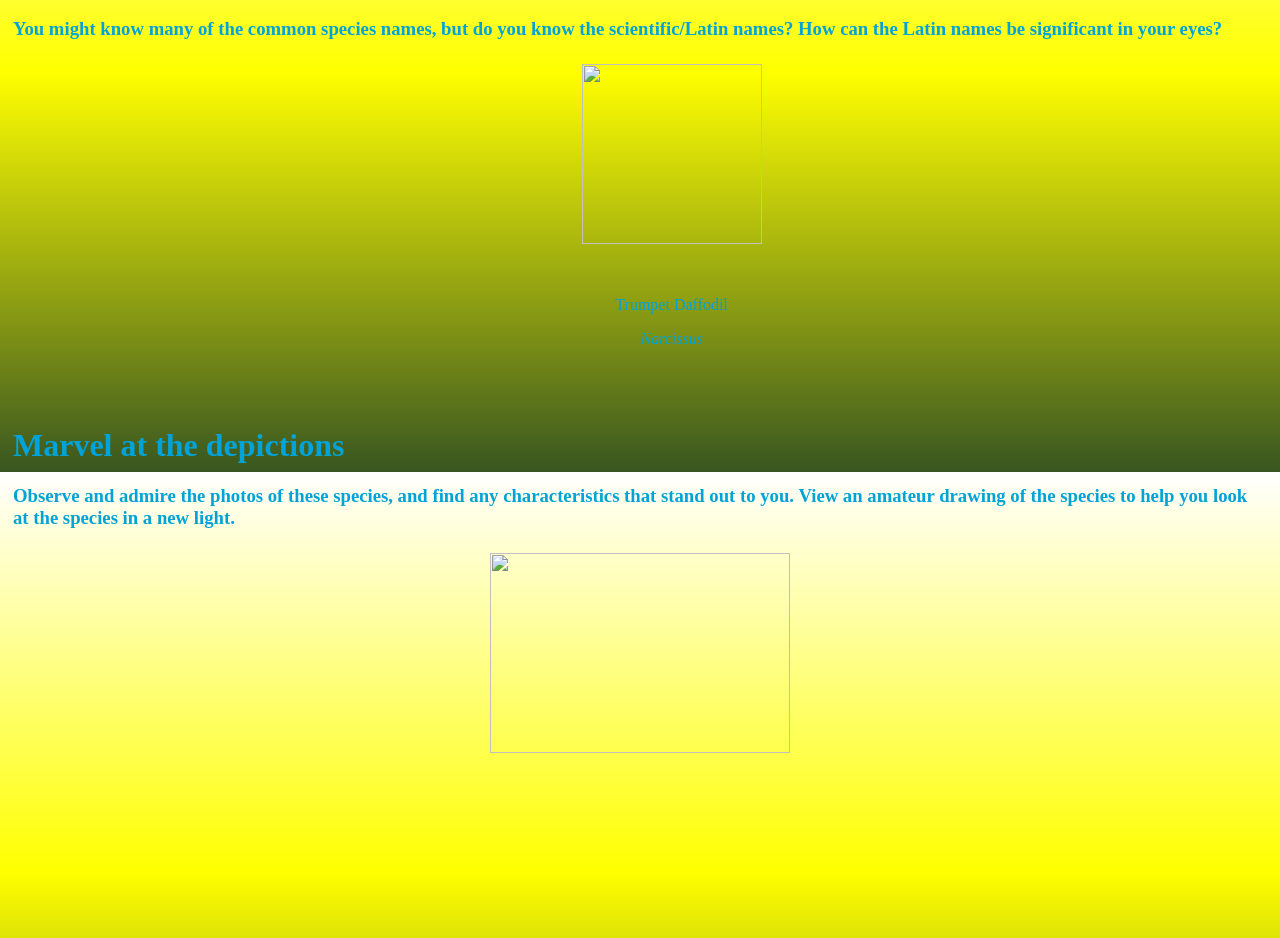
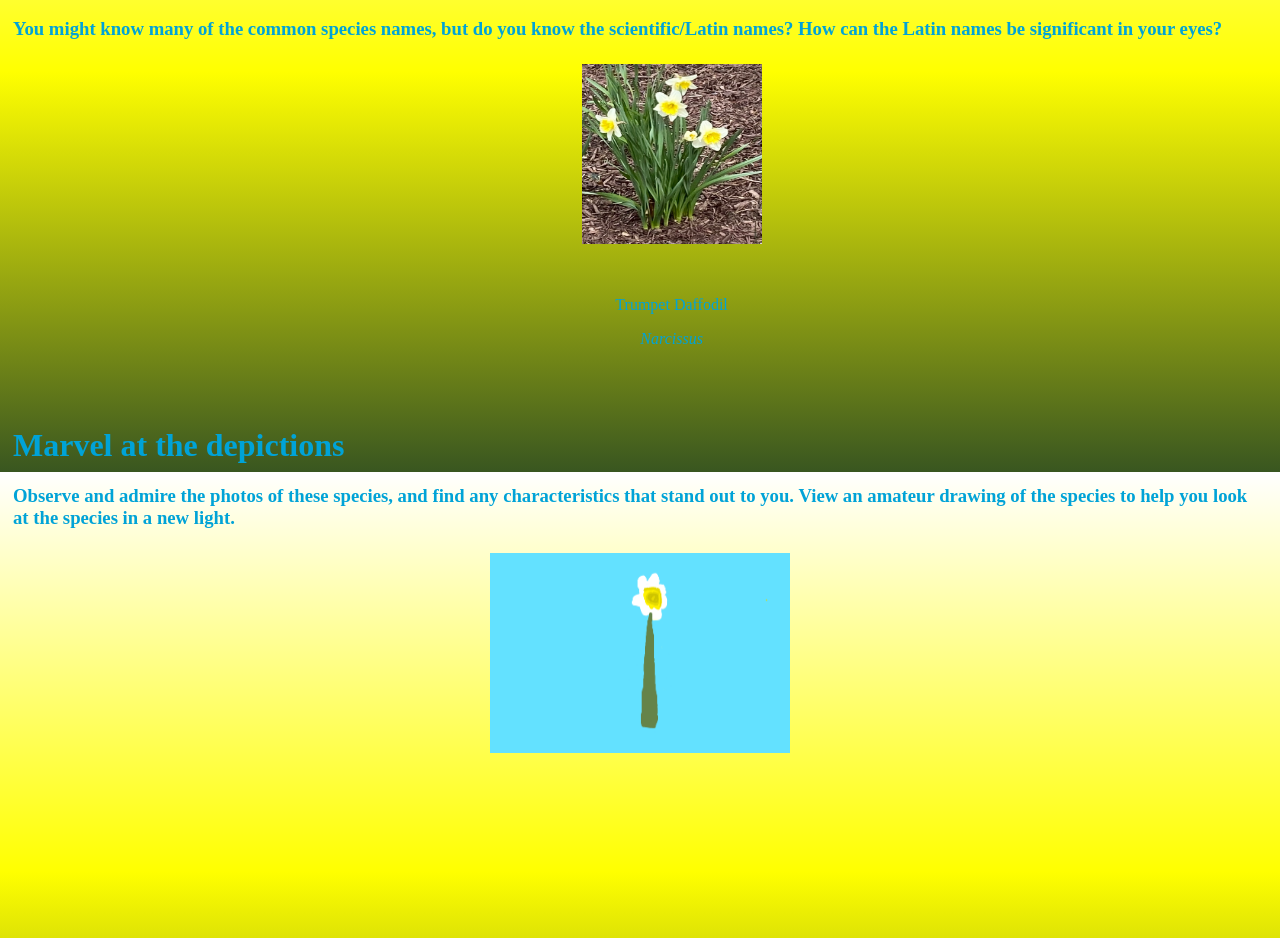
Before and after one commit to dtecoder46/Wonder-Database, a plain HTML site: page index.html in a window 1280 px wide. Shown: the part 328-1266 px from the top of the page. Drawn offline with Linux system fonts and the light colour scheme; a script that the page names is missing; files whose address does not match are found by name.

Commit message:
Update index.html

```diff
--- a/index.html
+++ b/index.html
@@ -30,7 +30,7 @@
   </div>
 
   <div id="trumpet_panel">
-    <img src="images/trumpet_daff.jpeg" id="img"><br><br>
+    <img src="trumpet_daff.jpeg" id="img"><br><br>
     <p id="common">Trumpet Daffodil</p>
     <p id="latin">Narcissus</p>
   </div>
@@ -42,7 +42,7 @@
     <h3 id="admire">Observe and admire the photos of these species, and find any characteristics that stand out to you. View an amateur drawing of the species to help you look at the species in a new light.</h3>
   </div>
 
-  <img src="images/daff_draw.png" id="draw">
+  <img src="daff_draw.png" id="draw">
 
   <br><br>
 
```
